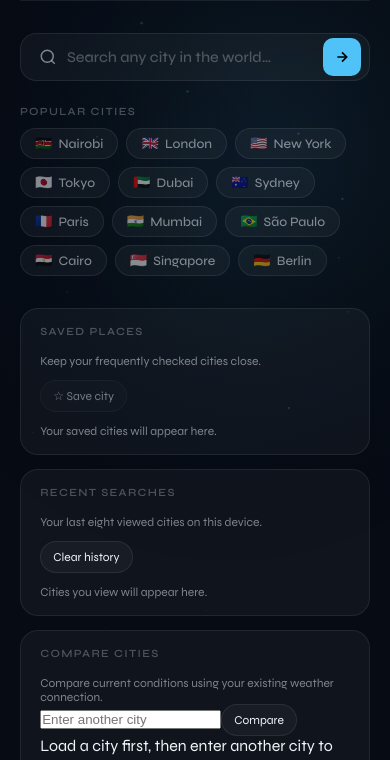
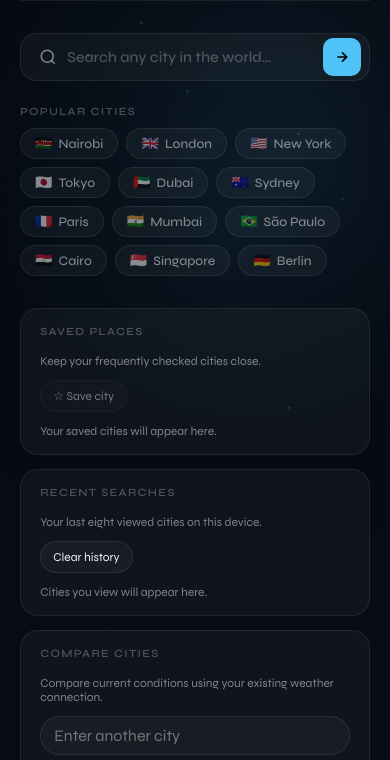
Before and after one commit to robinmwaniki/weatherApp, a website: page index.html in a window 390 px wide. Shown: the part 78-838 px from the top of the page. Drawn offline with Linux system fonts and the light colour scheme; no server answers; a web font is replaced by a local one.

Commit message:
Style city comparison panel

```diff
--- a/style.css
+++ b/style.css
@@ -613,3 +613,5 @@ body {
 }
 /* Feature panels */
 .feature-panels{display:grid;gap:14px;margin:0 0 1.5rem}.feature-panel{background:var(--card);border:1px solid var(--card-border);border-radius:18px;padding:1rem 1.2rem}.feature-heading{display:flex;align-items:center;justify-content:space-between;gap:12px}.feature-subtitle,.feature-empty{margin:0;color:var(--text-muted);font-size:12px}.feature-action,.feature-chip button{border:1px solid var(--card-border);background:rgba(255,255,255,.04);color:var(--text);border-radius:999px;padding:8px 12px;cursor:pointer;font:inherit;font-size:12px}.feature-action:disabled{opacity:.45;cursor:not-allowed}.feature-chip-list{display:flex;flex-wrap:wrap;gap:8px;margin-top:12px}.feature-chip{display:inline-flex;align-items:center;gap:3px;border:1px solid var(--card-border);border-radius:999px;padding:3px}.feature-chip button{border:0;background:transparent}.feature-chip .feature-remove{color:var(--text-muted);font-size:17px;padding:3px 8px}.feature-chip button:hover,.feature-action:hover{color:var(--accent)}@media(max-width:600px){.feature-heading{align-items:flex-start;flex-direction:column}.feature-action{align-self:flex-start}}
+
+.feature-inline-form{display:flex;gap:8px;margin:12px 0}.feature-inline-form input{min-width:0;flex:1;background:rgba(255,255,255,.04);border:1px solid var(--card-border);border-radius:999px;padding:9px 13px;color:var(--text);font:inherit}.feature-result{overflow-x:auto;margin-top:10px;color:var(--text-muted);font-size:12px}.comparison-table{width:100%;border-collapse:collapse;text-align:left}.comparison-table th,.comparison-table td{padding:9px 10px;border-bottom:1px solid var(--card-border)}.comparison-table th{color:var(--accent);font-weight:600}.comparison-table td:first-child{color:var(--text-muted)}@media(max-width:480px){.feature-inline-form{flex-direction:column}.comparison-table th,.comparison-table td{padding:8px 5px;font-size:11px}}
```
